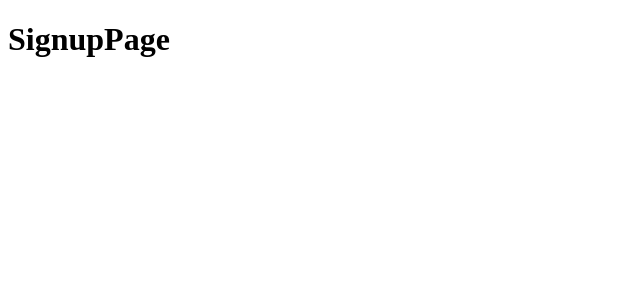
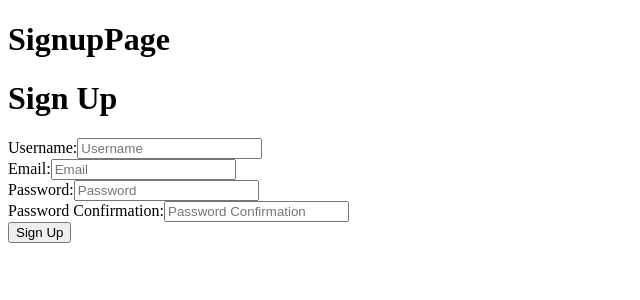
Before and after one commit to BjornDCode/BERT-frontend, a React (Create React App) app: page /signup in a window 1280 px wide. Shown: the top 300 px of the page, without its empty margins (0-640 px from the left). Built offline with nearby package versions, Linux system fonts and the light colour scheme.

Commit message:
Sign up form

```diff
--- a/src/components/login/LoginPage.js
+++ b/src/components/login/LoginPage.js
@@ -6,9 +6,6 @@ class LoginPage extends Component {
         return(
             <div className="signin">
                 <h1>LoginPage</h1>
-                <form>
-
-                </form>
             </div>
         );
     }
--- /dev/null
+++ b/src/components/signup/SignupForm.js
@@ -0,0 +1,59 @@
+import React, { Component } from 'react';
+
+class SignupForm extends Component {
+    constructor (props) {
+        super(props);
+
+        this.state = {
+            email: ''
+        }
+
+        this.onChange = this.onChange.bind(this);
+        this.onSubmit = this.onSubmit.bind(this);
+    }
+
+    onChange(e) {
+        this.setState({
+            [e.target.name]: e.target.value
+        });
+    }
+
+    onSubmit(e) {
+        e.preventDefault();
+        console.log(this.state);
+    }
+
+    render() {
+        return(
+            <form className="signup-form" onSubmit={this.onSubmit}>
+                <h1>Sign Up</h1>
+
+                <div className="form-group">
+                    <label>Username:</label>
+                    <input type="username" name="username" placeholder="Username" onChange={this.onChange} required />
+                </div>
+
+                <div className="form-group">
+                    <label>Email:</label>
+                    <input type="email" name="email" placeholder="Email" onChange={this.onChange} required />
+                </div>
+
+                <div className="form-group">
+                    <label>Password:</label>
+                    <input type="password" name="password" placeholder="Password" onChange={this.onChange} required />
+                </div>
+
+                <div className="form-group">
+                    <label>Password Confirmation:</label>
+                    <input type="password" name="password_confirmation" placeholder="Password Confirmation" onChange={this.onChange} required />
+                </div>
+
+                <div className="form-group">
+                    <input type="submit" value="Sign Up" />
+                </div>
+            </form>
+        );
+    }
+}
+
+export default SignupForm;
--- a/src/components/signup/SignupPage.js
+++ b/src/components/signup/SignupPage.js
@@ -1,4 +1,5 @@
 import React, { Component } from 'react';
+import SignupForm from './SignupForm';
 
 class SignupPage extends Component {
 
@@ -6,6 +7,7 @@ class SignupPage extends Component {
         return(
             <div className="signup">
                 <h1>SignupPage</h1>
+                <SignupForm />
             </div>
         );
     }
```
